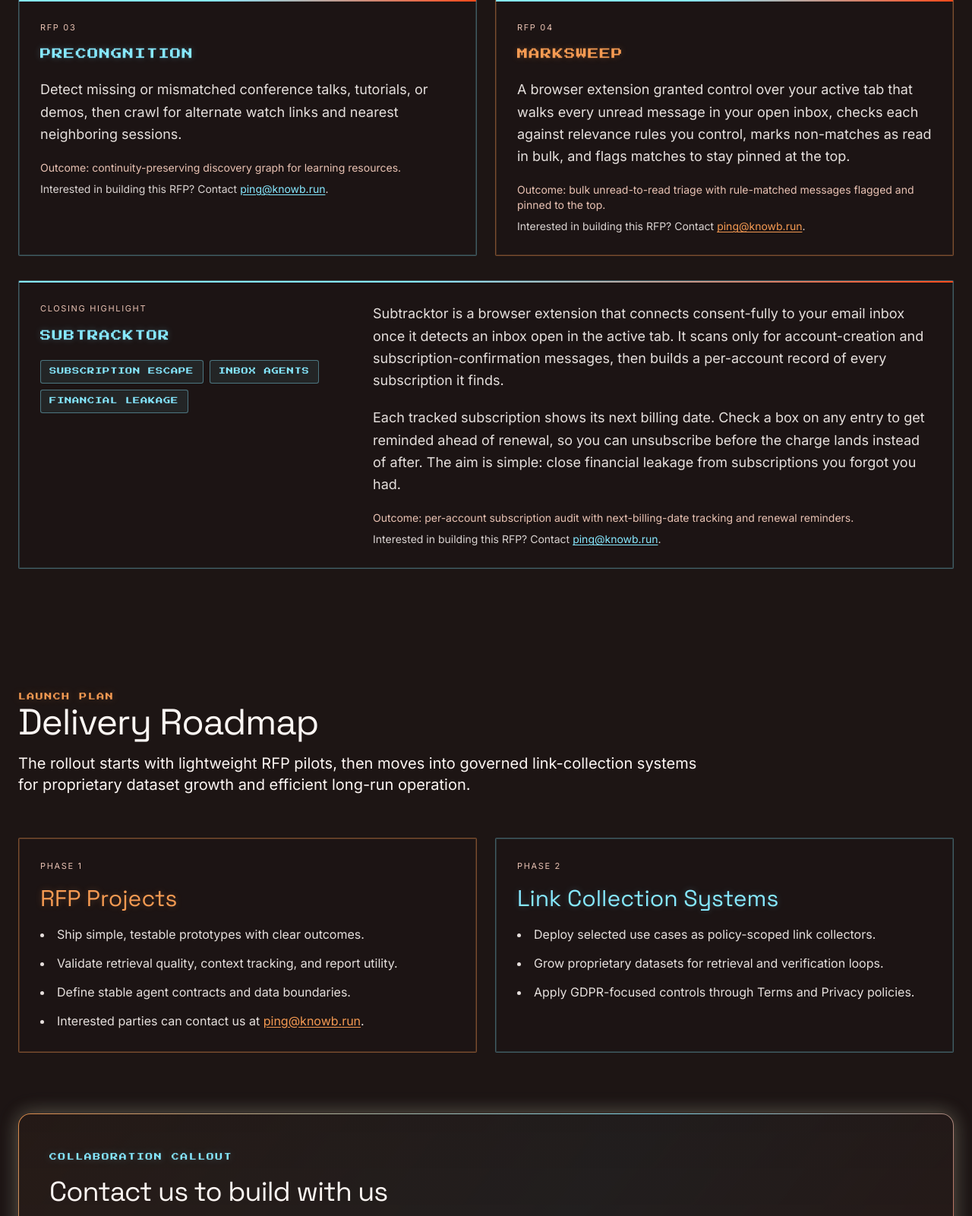
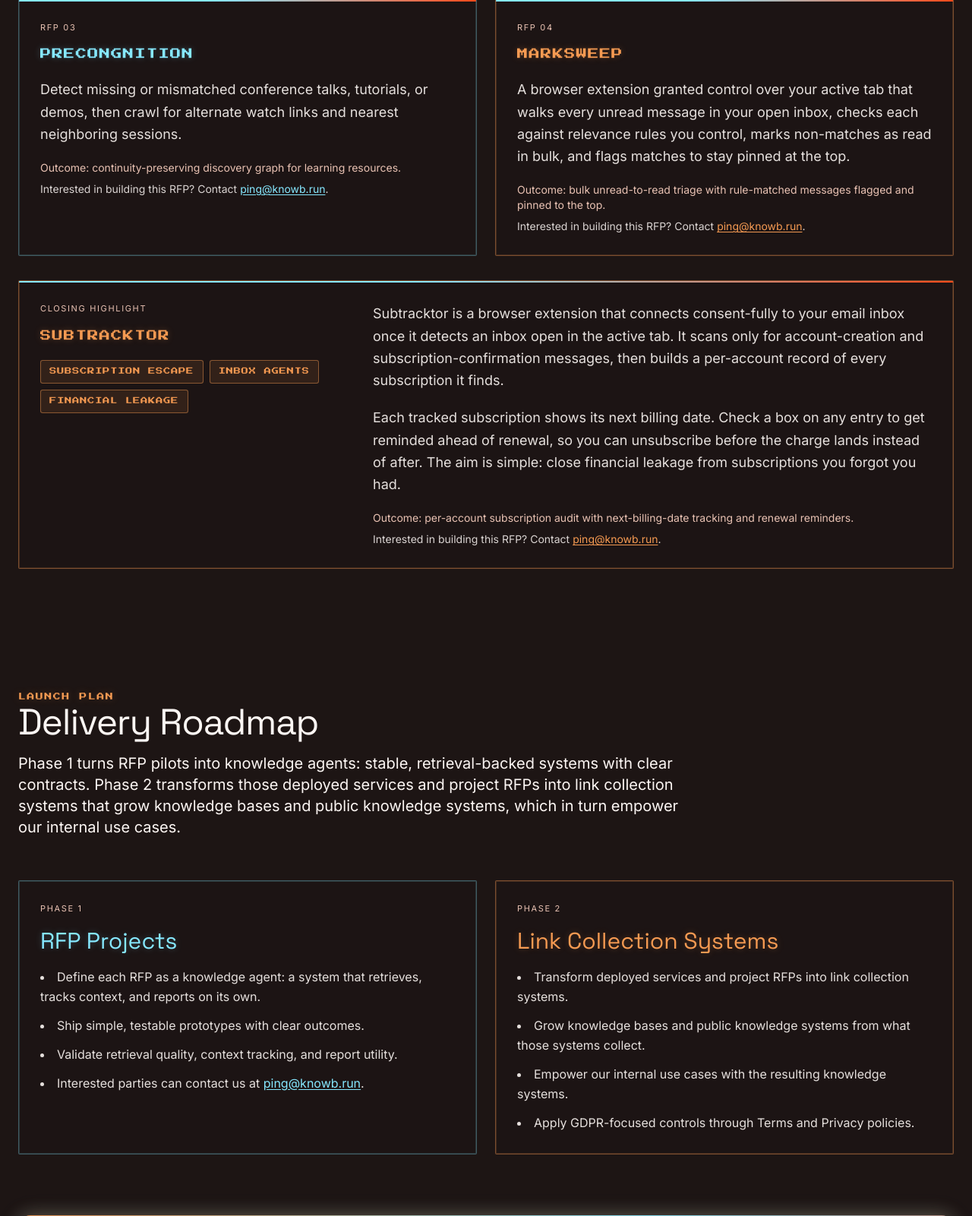
Before and after one commit to knowb-ai/knowb-ai.github.io, a Python web app: template templates/index.html in a window 1280 px wide. Shown: the part 3122-4723 px from the top of the page at 76% size. Run offline with Jinja, Linux system fonts and the light colour scheme; the template is opened without the code that fills it, so the values that code supplies are empty; some libraries are stand-ins or nearby versions.

Commit message:
content: rewrite roadmap phase copy and flip theme colors
Swap Subtracktor to ember, Phase 1 (RFP Projects) to saber, and
Phase 2 (Link Collection Systems) to ember. Rewrite the roadmap intro
and both phase bullet lists to state the actual goals: Phase 1 ships
RFPs built as knowledge agents, Phase 2 transforms deployed services
and project RFPs into link collection systems that grow knowledge
bases and public knowledge systems to empower internal use cases.

Co-Authored-By: Claude Sonnet 4.6 <noreply@anthropic.com>

```diff
--- a/templates/index.html
+++ b/templates/index.html
@@ -203,15 +203,15 @@
                 </div>
 
                 <div class="mt-8">
-                    <article class="use-case-card arcade-card card-theme-saber bg-charcoal-bark/60 border border-terracotta-border/30 rounded-sm p-7 transition-all">
+                    <article class="use-case-card arcade-card card-theme-ember bg-charcoal-bark/60 border border-terracotta-border/30 rounded-sm p-7 transition-all">
                         <div class="grid gap-6 lg:grid-cols-[minmax(0,0.72fr)_minmax(0,1.28fr)] lg:items-start">
                             <div>
                                 <p class="text-[11px] uppercase tracking-[0.15em] text-terracotta-border mb-4">Closing Highlight</p>
-                                <h3 class="usecase-arcade-title font-arcade mb-5 text-saber-blue">Subtracktor</h3>
+                                <h3 class="usecase-arcade-title font-arcade mb-5 text-soft-ember">Subtracktor</h3>
                                 <div class="flex flex-wrap gap-2">
-                                    <span class="arcade-chip saber">Subscription Escape</span>
-                                    <span class="arcade-chip saber">Inbox Agents</span>
-                                    <span class="arcade-chip saber">Financial Leakage</span>
+                                    <span class="arcade-chip ember">Subscription Escape</span>
+                                    <span class="arcade-chip ember">Inbox Agents</span>
+                                    <span class="arcade-chip ember">Financial Leakage</span>
                                 </div>
                             </div>
                             <div>
@@ -222,7 +222,7 @@
                                     Each tracked subscription shows its next billing date. Check a box on any entry to get reminded ahead of renewal, so you can unsubscribe before the charge lands instead of after. The aim is simple: close financial leakage from subscriptions you forgot you had.
                                 </p>
                                 <p class="text-sm text-terracotta-border mb-2">Outcome: per-account subscription audit with next-billing-date tracking and renewal reminders.</p>
-                                <p class="text-sm text-paper-ivory/85">Interested in building this RFP? Contact <a href="mailto:ping@knowb.run" class="underline decoration-saber-blue underline-offset-2 hover:text-saber-blue">ping@knowb.run</a>.</p>
+                                <p class="text-sm text-paper-ivory/85">Interested in building this RFP? Contact <a href="mailto:ping@knowb.run" class="underline decoration-soft-ember underline-offset-2 hover:text-soft-ember">ping@knowb.run</a>.</p>
                             </div>
                         </div>
                     </article>
@@ -235,27 +235,28 @@
                 <p class="section-kicker section-kicker-ember font-arcade text-[0.62rem]">Launch Plan</p>
                 <h2 class="font-display text-4xl md:text-5xl tracking-tight mb-4 text-paper-ivory">Delivery Roadmap</h2>
                 <p class="font-sans text-lg md:text-xl text-paper-ivory/88 mb-14 max-w-4xl leading-relaxed">
-                    The rollout starts with lightweight RFP pilots, then moves into governed link-collection systems for proprietary dataset growth and efficient long-run operation.
+                    Phase 1 turns RFP pilots into knowledge agents: stable, retrieval-backed systems with clear contracts. Phase 2 transforms those deployed services and project RFPs into link collection systems that grow knowledge bases and public knowledge systems, which in turn empower our internal use cases.
                 </p>
 
                 <div class="grid md:grid-cols-2 gap-6">
-                    <article class="bg-charcoal-bark/60 border border-terracotta-border/30 rounded-sm p-7 arcade-card card-theme-ember">
+                    <article class="bg-charcoal-bark/60 border border-terracotta-border/30 rounded-sm p-7 arcade-card card-theme-saber">
                         <p class="text-[11px] uppercase tracking-[0.15em] text-terracotta-border mb-4">Phase 1</p>
-                        <h3 class="font-display text-3xl mb-4 text-soft-ember">RFP Projects</h3>
+                        <h3 class="font-display text-3xl mb-4 text-saber-blue">RFP Projects</h3>
                         <ul class="space-y-3 text-paper-ivory/90 leading-relaxed list-disc list-inside">
+                            <li>Define each RFP as a knowledge agent: a system that retrieves, tracks context, and reports on its own.</li>
                             <li>Ship simple, testable prototypes with clear outcomes.</li>
                             <li>Validate retrieval quality, context tracking, and report utility.</li>
-                            <li>Define stable agent contracts and data boundaries.</li>
-                            <li>Interested parties can contact us at <a href="mailto:ping@knowb.run" class="underline decoration-soft-ember underline-offset-2 hover:text-soft-ember">ping@knowb.run</a>.</li>
+                            <li>Interested parties can contact us at <a href="mailto:ping@knowb.run" class="underline decoration-saber-blue underline-offset-2 hover:text-saber-blue">ping@knowb.run</a>.</li>
                         </ul>
                     </article>
 
-                    <article class="bg-charcoal-bark/60 border border-terracotta-border/30 rounded-sm p-7 arcade-card card-theme-saber">
+                    <article class="bg-charcoal-bark/60 border border-terracotta-border/30 rounded-sm p-7 arcade-card card-theme-ember">
                         <p class="text-[11px] uppercase tracking-[0.15em] text-terracotta-border mb-4">Phase 2</p>
-                        <h3 class="font-display text-3xl mb-4 text-saber-blue">Link Collection Systems</h3>
+                        <h3 class="font-display text-3xl mb-4 text-soft-ember">Link Collection Systems</h3>
                         <ul class="space-y-3 text-paper-ivory/90 leading-relaxed list-disc list-inside">
-                            <li>Deploy selected use cases as policy-scoped link collectors.</li>
-                            <li>Grow proprietary datasets for retrieval and verification loops.</li>
+                            <li>Transform deployed services and project RFPs into link collection systems.</li>
+                            <li>Grow knowledge bases and public knowledge systems from what those systems collect.</li>
+                            <li>Empower our internal use cases with the resulting knowledge systems.</li>
                             <li>Apply GDPR-focused controls through Terms and Privacy policies.</li>
                         </ul>
                     </article>
```
